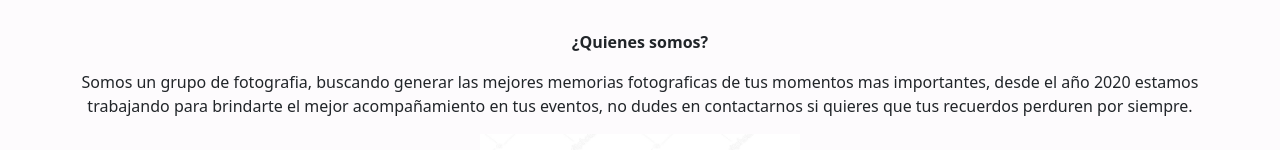
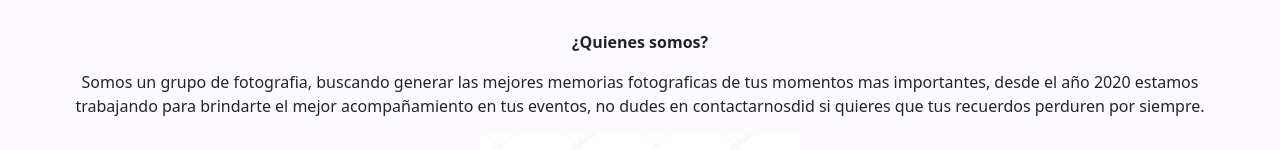
Before and after one commit to lcvalenzuela/Carolina-Entregable-2, a plain HTML site: page index.html in a window 1280 px wide. Shown: the part 466-616 px from the top of the page. Drawn offline with nearby package versions, Linux system fonts and the light colour scheme.

Commit message:
cambios index2

```diff
--- a/index.html
+++ b/index.html
@@ -79,7 +79,7 @@
           <div class="col">
             <p> <span class="span1">¿Quienes somos?</span> </p>
 
-            <p>Somos un grupo de fotografia, buscando generar las mejores memorias fotograficas de tus momentos mas importantes, desde el año 2020 estamos trabajando para brindarte el mejor acompañamiento en tus eventos, no dudes en contactarnos si quieres que tus recuerdos perduren por siempre.</p>
+            <p>Somos un grupo de fotografia, buscando generar las mejores memorias fotograficas de tus momentos mas importantes, desde el año 2020 estamos trabajando para brindarte el mejor acompañamiento en tus eventos, no dudes en contactarnosdid si quieres que tus recuerdos perduren por siempre.</p>
 
             <img src="./MULTIMEDIA/grupo de fotografos.jpg" alt="grupo">
 
```
